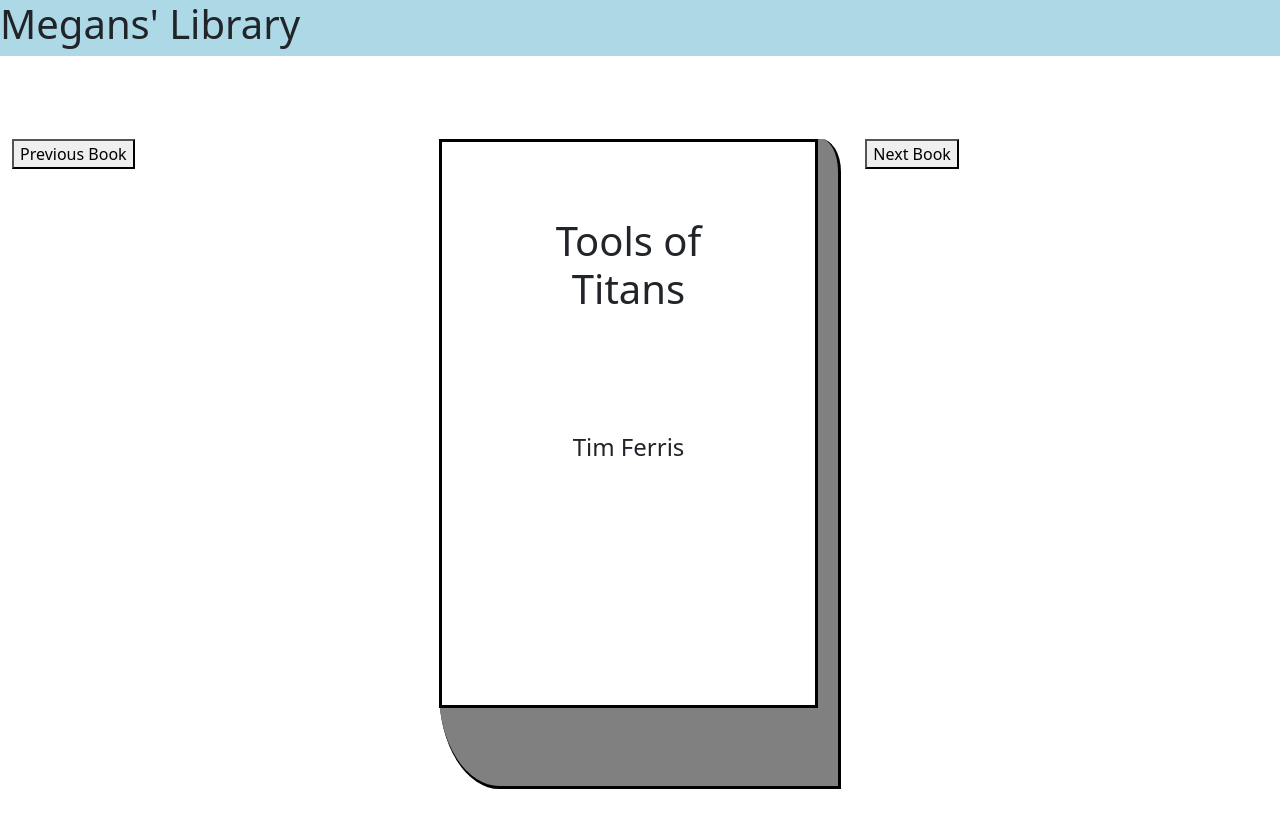
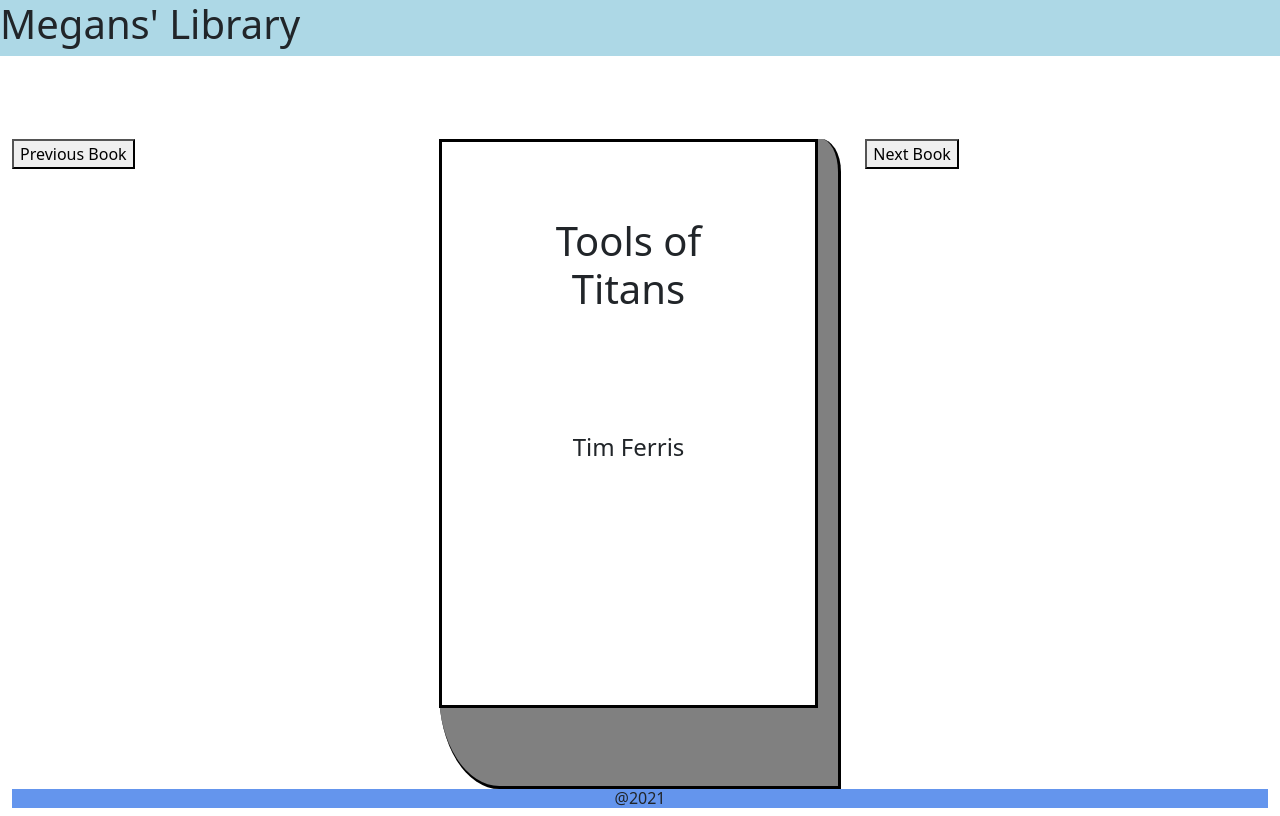
Before and after one commit to Macm91/reactTutorial, a React (Create React App) app: page / in a window 1280 px wide. Built offline with nearby package versions, Linux system fonts and the light colour scheme.

Commit message:
created a separate component for the footer .

```diff
--- a/src/components/App.jsx
+++ b/src/components/App.jsx
@@ -2,6 +2,7 @@
 import './App.css'
 import TitleBar from "./TitleBar/TitleBar";
 import BookViewer from "./BookViewer/BookViewer";
+import Footer from "./Footer/Footer";
 
 class App extends Component {
     constructor(props) {
@@ -45,9 +46,12 @@
           <div className="container-fluid">
               <TitleBar/>
               <BookViewer book={this.books[this.state.bookNumber]} nextBook = {this.goToNextBook} previousBook= {this.goToPreviousBook}/>
+              <Footer/>
           </div>
         )
     }
+
+
 }
 
 export default App;
--- /dev/null
+++ b/src/components/Footer/Footer.css
@@ -0,0 +1,8 @@
+.footer{
+    background-color: cornflowerblue;
+    width: 100;
+}
+
+.footerText{
+    text-align: center;
+}
--- /dev/null
+++ b/src/components/Footer/Footer.jsx
@@ -0,0 +1,13 @@
+import React from "react";
+import "./Footer.css";
+
+
+const Footer = ()=>{
+    return(
+        <div className="footer">
+            <h6 className="footerText"> @2021 </h6>
+        </div>
+    )
+}
+
+export default Footer;
```
